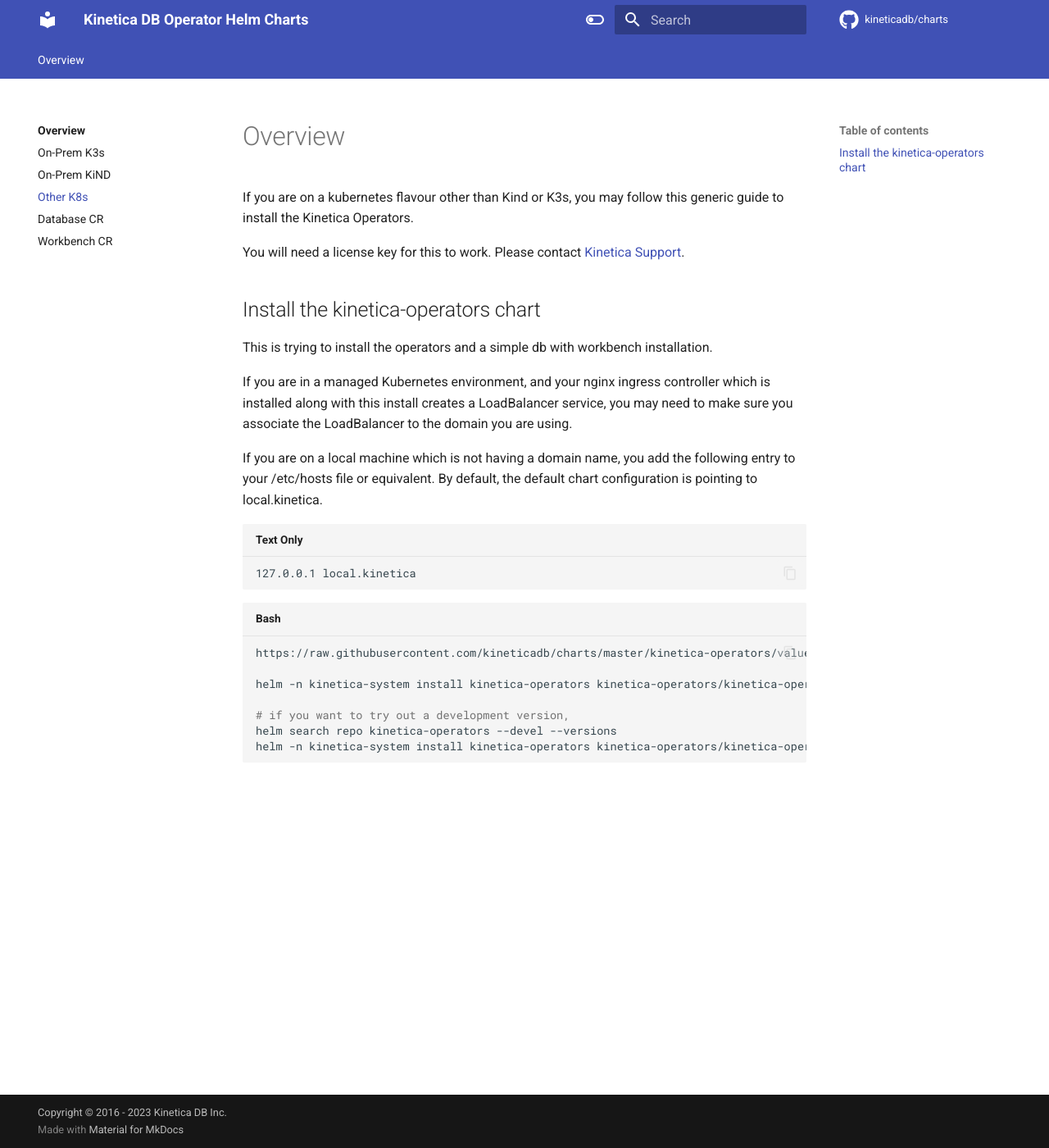
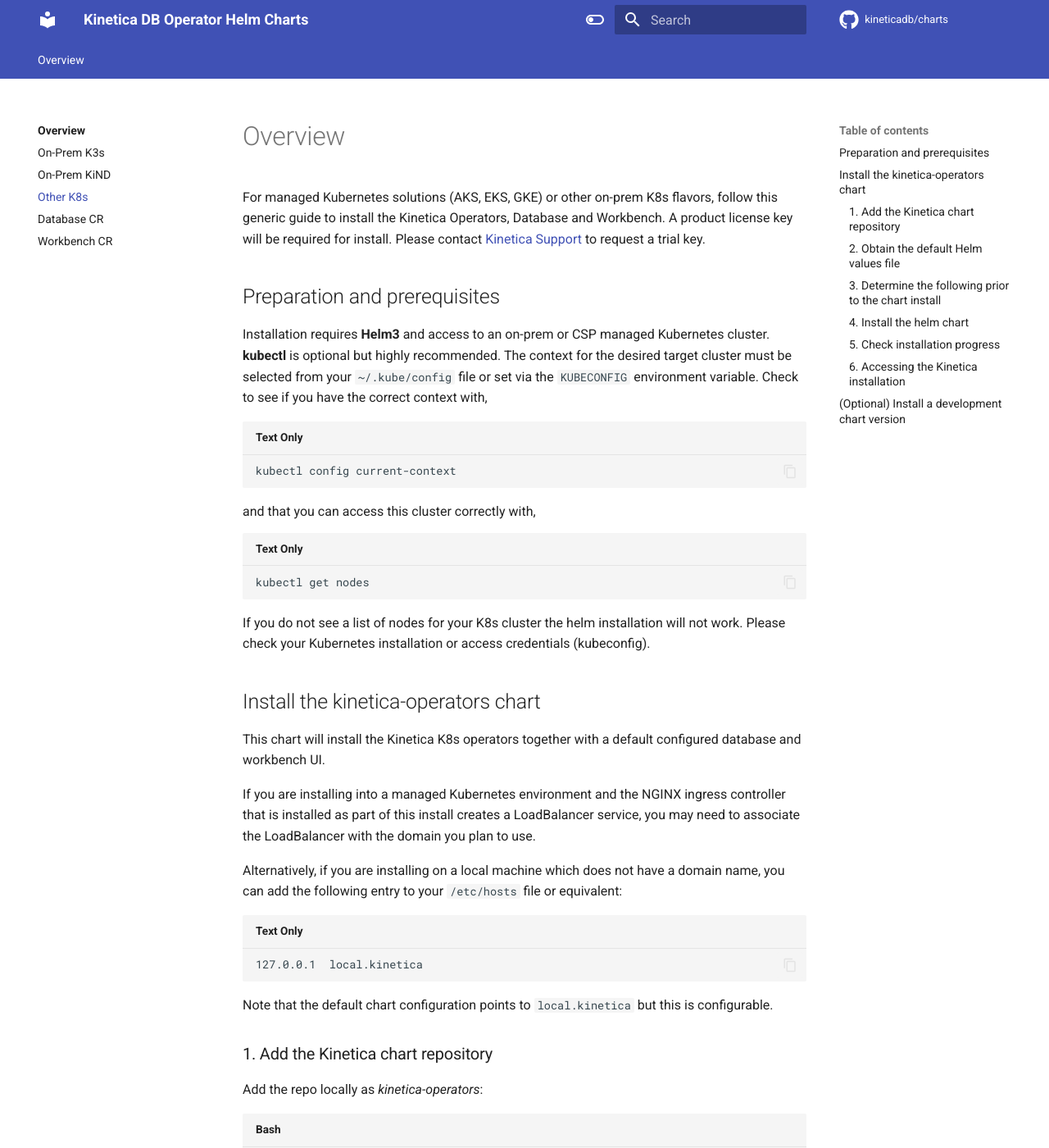
Before and after one commit to kineticadb/charts, an MkDocs documentation site: the page built from docs/Operators/k8s.md, in a window 1280 px wide and 1400 px high. Shown: the whole window at 82% size. Built offline with MkDocs 1.6.1 and Material for MkDocs 9.7.7, drawn with Linux system fonts in a browser that asks for light colours; comment, search, counter and statistics services are not loaded; some of the changed text lies outside the part shown.

Commit message:
Update generic K8s section

````diff
--- a/docs/Operators/k8s.md
+++ b/docs/Operators/k8s.md
@@ -1,31 +1,74 @@
 
 # Overview
+For managed Kubernetes solutions (AKS, EKS, GKE) or other on-prem K8s flavors, follow this generic guide to install the Kinetica Operators, Database and Workbench. A product license key will be required for install. Please contact [Kinetica Support](support@kinetica.com) to request a trial key.
 
-If you are on a kubernetes flavour other than Kind or K3s, you may follow this generic guide to install the Kinetica Operators.
-
-You will need a license key for this to work. Please contact [Kinetica Support](support@kinetica.com).
-
-
+## Preparation and prerequisites
+Installation requires **Helm3** and access to an on-prem or CSP managed Kubernetes cluster. **kubectl** is optional but highly recommended. The context for the desired target cluster must be selected from your `~/.kube/config` file or set via the `KUBECONFIG` environment variable. Check to see if you have the correct context with,
+```
+kubectl config current-context
+```
+and that you can access this cluster correctly with,
+```
+kubectl get nodes
+```
+If you do not see a list of nodes for your K8s cluster the helm installation will not work. Please check your Kubernetes installation or access credentials (kubeconfig).
 
 ## Install the kinetica-operators chart
+This chart will install the Kinetica K8s operators together with a default configured database and workbench UI.
 
-This is trying to install the operators and a simple db with workbench installation.
+If you are installing into a managed Kubernetes environment and the NGINX ingress controller that is installed as part of this install creates a LoadBalancer service, you may need to associate the LoadBalancer with the domain you plan to use.
 
-If you are in a managed Kubernetes environment, and your nginx ingress controller which is installed along with this install creates a LoadBalancer service, you may need to make sure you associate the LoadBalancer to the domain you are using.
+Alternatively, if you are installing on a local machine which does not have a domain name, you can add the following entry to your `/etc/hosts` file or equivalent:
+```
+127.0.0.1  local.kinetica
+```
+Note that the default chart configuration points to `local.kinetica` but this is configurable.
 
-If you are on a local machine which is not having a domain name, you add the following entry to your /etc/hosts file or equivalent. By default, the default chart configuration is pointing to local.kinetica.
-
-```text
-127.0.0.1 local.kinetica
+### 1. Add the Kinetica chart repository
+Add the repo locally as *kinetica-operators*:
+```bash
+helm repo add kinetica-operators https://kineticadb.github.io/charts
 ```
 
+### 2. Obtain the default Helm values file
+For the generic Kubernetes install use the following values file without modification. Advanced users with specific requirements may need to adjust parameters in this file.
 ```bash
-https://raw.githubusercontent.com/kineticadb/charts/master/kinetica-operators/values.onPrem.k8s.yaml
+wget https://raw.githubusercontent.com/kineticadb/charts/master/kinetica-operators/values.onPrem.k8s.yaml
+```
 
-helm -n kinetica-system install kinetica-operators kinetica-operators/kinetica-operators --create-namespace --values values.onPrem.k8s.yaml --set db.gpudbCluster.license="your_license_key" --set dbAdminUser.password="your_password" --set global.defaultStorageClass="your_default_storage_class"
+### 3. Determine the following prior to the chart install
+(a) Obtain a LICENSE-KEY as described in the introduction above.
+(b) Choose a PASSWORD for the initial administrator user (Note: the default in the chart for this user is `kadmin` but this is configurable). Non-ASCII characters and typographical symbols in the password must be escaped with a "\". For example, `--set dbAdminUser.password="MyPassword\!"`
+(c) As storage class name varies between K8s flavor and/or there can be multiple, this must be prescribed in the chart installation. Obtain DEFAULT-STORAGE-CLASS name with the command:
+```bash
+kubectl get sc -o name
+```
+use the name found after the /, For example, in `"storageclass.storage.k8s.io/TheName"` use "TheName" as the parameter.
 
-# if you want to try out a development version,
+### 4. Install the helm chart
+Run the following Helm install command after substituting values from section 3 above:
+```bash
+helm -n kinetica-system install \
+kinetica-operators kinetica-operators/kinetica-operators \
+--create-namespace \
+--values values.onPrem.k8s.yaml \
+--set db.gpudbCluster.license="LICENSE-KEY" \
+--set dbAdminUser.password="PASSWORD" \
+--set global.defaultStorageClass="DEFAULT-STORAGE-CLASS"
+```
+
+### 5. Check installation progress
+After a few moments, follow the progression of the main database pod startup with:
+```
+kubectl -n gpudb get po gpudb-0 -w
+```
+until it reaches `"gpudb-0  3/3  Running"` at which point the database should be ready and all other software installed in the cluster. You may have to run this command in a different terminal if the `helm` command from step 4 has not yet returned to the system prompt. Once running, you can quit this kubectl watch command using *ctrl-c*.
+
+### 6. Accessing the Kinetica installation
+
+## (Optional) Install a development chart version
+Find all alternative chart versions with:
+```
 helm search repo kinetica-operators --devel --versions
-helm -n kinetica-system install kinetica-operators kinetica-operators/kinetica-operators --create-namespace --values values.onPrem.k8s.yaml --set db.gpudbCluster.license="your_license_key" --set dbAdminUser.password="your_password" --set global.defaultStorageClass="your_default_storage_class" --devel --version 7.2.0-2.rc-2
-
 ```
+Then append `--devel --version [CHART-DEVEL-VERSION]` to the end of the Helm install command in section 4 above.
--- a/mkdocs.yml
+++ b/mkdocs.yml
@@ -8,7 +8,7 @@
 edit_uri: ""
 
 # Copyright
-copyright: Copyright &copy; 2016 - 2023 Kinetica DB Inc.
+copyright: Copyright &copy; 2016 - 2024 Kinetica DB Inc.
 
 theme:
   name: material
````
